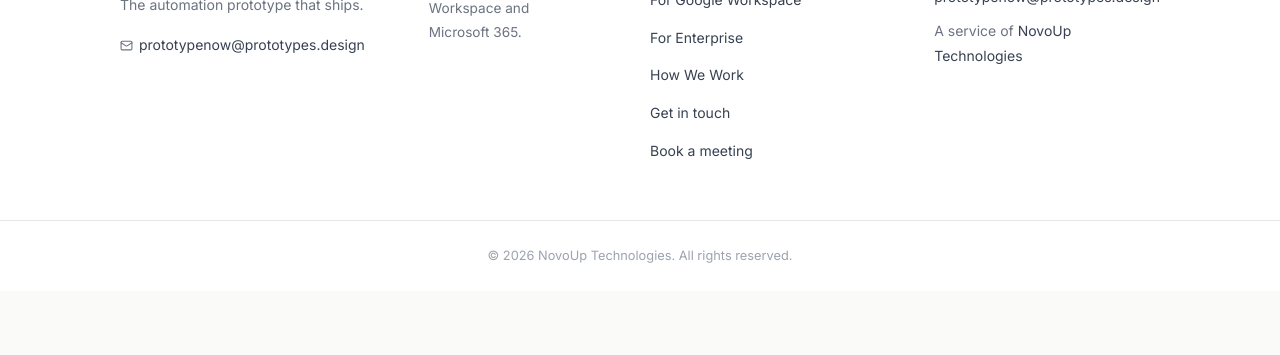
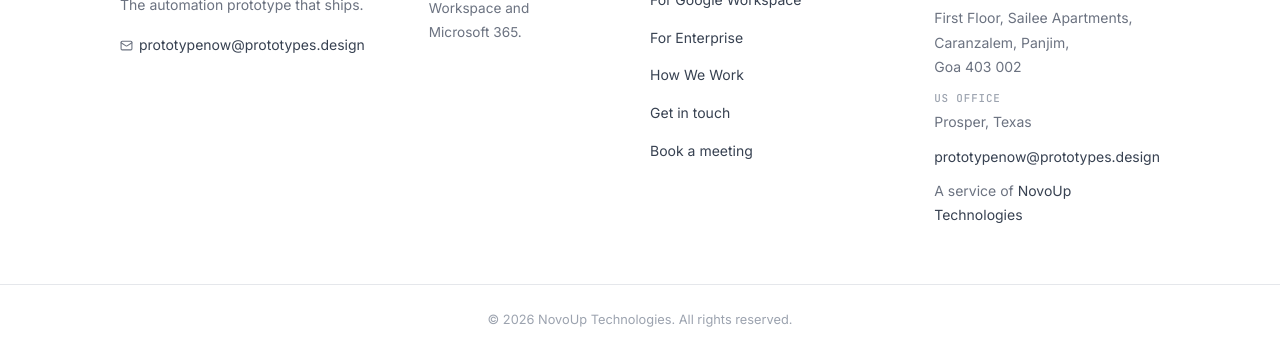
Before and after one commit to hrsrini/prototypes.designv2, an Astro site: page / in a window 1280 px wide. Shown: the part 2550-2905 px from the top of the page. Before the commit the page ends 2841 px from the top, so only its background shows below. Built offline with nearby package versions, Linux system fonts and the light colour scheme; Astro itself is replaced by a stand-in of ours.

Commit message:
Footer: add India and US office addresses to Get In Touch column
Co-Authored-By: Claude Sonnet 4.6 <noreply@anthropic.com>

```diff
--- a/src/components/Footer.astro
+++ b/src/components/Footer.astro
@@ -39,6 +39,14 @@
     <div class="footer-col">
       <span class="footer-col-label">Get In Touch</span>
       <div class="footer-contact">
+        <div class="footer-address">
+          <span class="footer-address-label">India Office</span>
+          <p>First Floor, Sailee Apartments,<br>Caranzalem, Panjim,<br>Goa 403 002</p>
+        </div>
+        <div class="footer-address">
+          <span class="footer-address-label">US Office</span>
+          <p>Prosper, Texas</p>
+        </div>
         <a href="mailto:prototypenow@prototypes.design">prototypenow@prototypes.design</a>
         <p>A service of <a href="https://novoup.com" target="_blank" rel="noopener">NovoUp Technologies</a></p>
       </div>
--- a/src/styles/global.css
+++ b/src/styles/global.css
@@ -985,6 +985,19 @@ em { font-style: italic; }
   color: #6b7280;
   line-height: 1.75;
 }
+.footer-address {
+  display: flex;
+  flex-direction: column;
+  gap: 2px;
+}
+.footer-address-label {
+  font-family: var(--font-mono);
+  font-size: 0.68rem;
+  font-weight: 500;
+  letter-spacing: 0.08em;
+  text-transform: uppercase;
+  color: #9ca3af;
+}
 .footer-bottom {
   border-top: 1px solid #e5e7eb;
   padding: var(--space-lg) 0;
```
